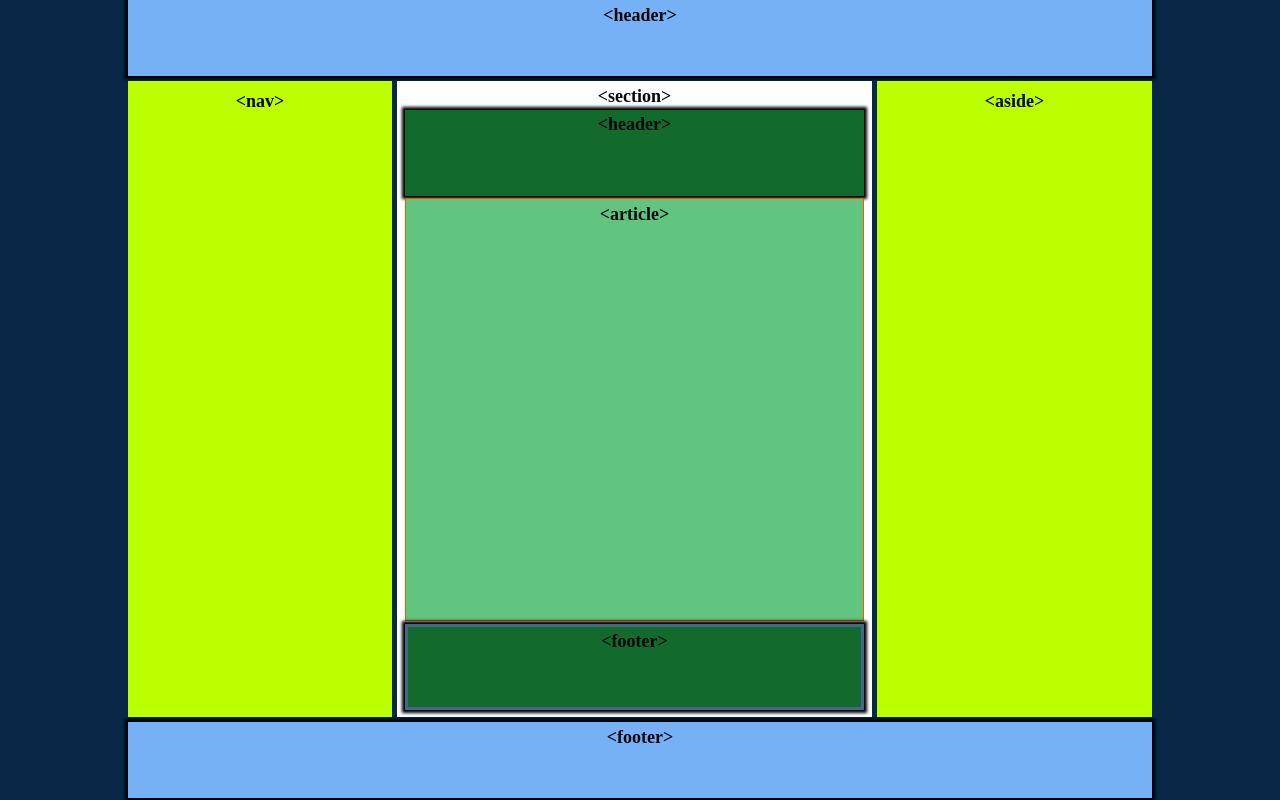
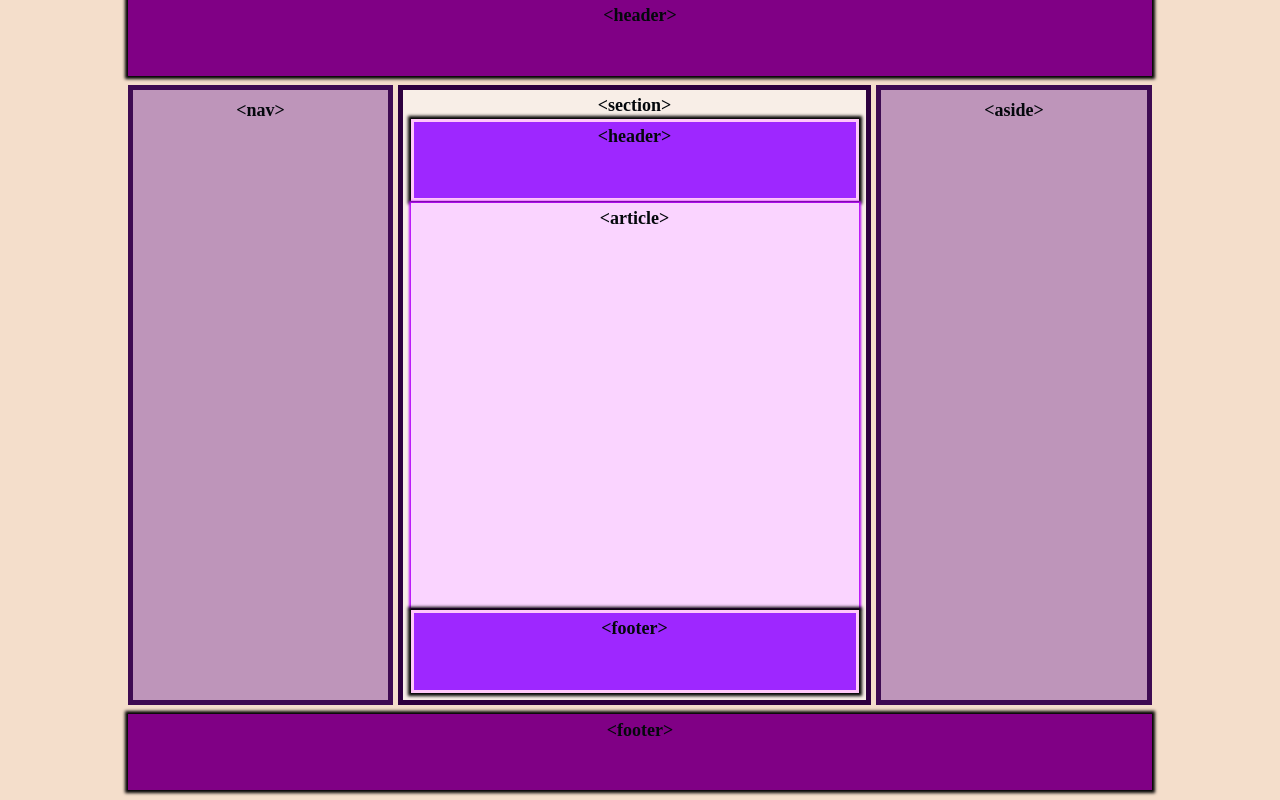
Before and after one commit to AlejandroGLT/practicasdesarrolloweb, a plain HTML site: page Ej2/CSS/index.html in a window 1280 px wide. Drawn offline with Linux system fonts and the light colour scheme.

Commit message:
Update style_sheet.css
Aplicación de paleta de colores en escala cromática morada

```diff
--- a/Ej2/CSS/style_sheet.css
+++ b/Ej2/CSS/style_sheet.css
@@ -17,7 +17,7 @@ body{
     font-size: 18;
     font-weight: bold;
 
-    background: #092746;
+    background: #F4DECB;
 }
 
 /******************************************************************
@@ -35,17 +35,17 @@ body{
 */
 #wrapper header, #wrapper footer{
     height: 9.5%;
-    background: rgb(118, 177, 245);
+    background: rgb(128, 0, 133);
     padding-top: 0.5%;
     box-shadow: 0 0 3px 3px #000000;
 }
 
 /* Gestionamos la caja central como flex */
 #central{
-    height: 79.5%;
+    height: 77.5%;
     display: flex;
     flex-flow: row nowrap;
-    margin: 0.5% 0;
+    margin: 0.9% 0;
 
 }
 
@@ -56,7 +56,8 @@ body{
 #central nav{
     padding: 10px;
     height: 100%;
-    background: rgb(187, 255, 0);
+    background: #be95ba;
+    border: 5px solid #3e0b52;
 
     order: 1;
     flex: 1 1 auto;
@@ -66,7 +67,8 @@ body{
 #central section{
     height: 100%;
     margin: 0 0.5%;
-    background: white;
+    background: #F8EEE7;
+    border: 5px solid #2d003f;
     padding: 0.5%;
 
     order: 2;
@@ -81,7 +83,8 @@ body{
     height: 100%;
     order: 3;
     flex: 1 1 auto;
-    background: rgb(187, 255, 0);
+    background: #be95ba;
+    border: 5px solid #3e0b52;
 }
 
 /******************************************************************
@@ -89,8 +92,8 @@ body{
 ******************************************************************/
 
 #central section>header{
-    background: rgb(18, 107, 45);
-
+    background: rgb(158, 39, 255);
+    border: 3px solid #ffc7fa;
 
     height: 14%;
     padding: 1%;
@@ -98,8 +101,9 @@ body{
 }
 
 #central section>article{
-    background: rgb(97, 197, 127);
-    border: 1px solid #f05800;
+    background: rgb(250, 212, 255);
+    box-shadow: 0 0 2px 2px #b60bfa;
+
 
     height: 69%;
     margin: 0 0.5%;
@@ -107,8 +111,8 @@ body{
 }
 
 #central section>footer{
-    background: rgb(18, 107, 45);
-    border: 3px solid #456789;
+    background: rgb(158, 39, 255);
+    border: 3px solid #ffc7fa;
 
     height: 14%;
     padding: 1%;
```
